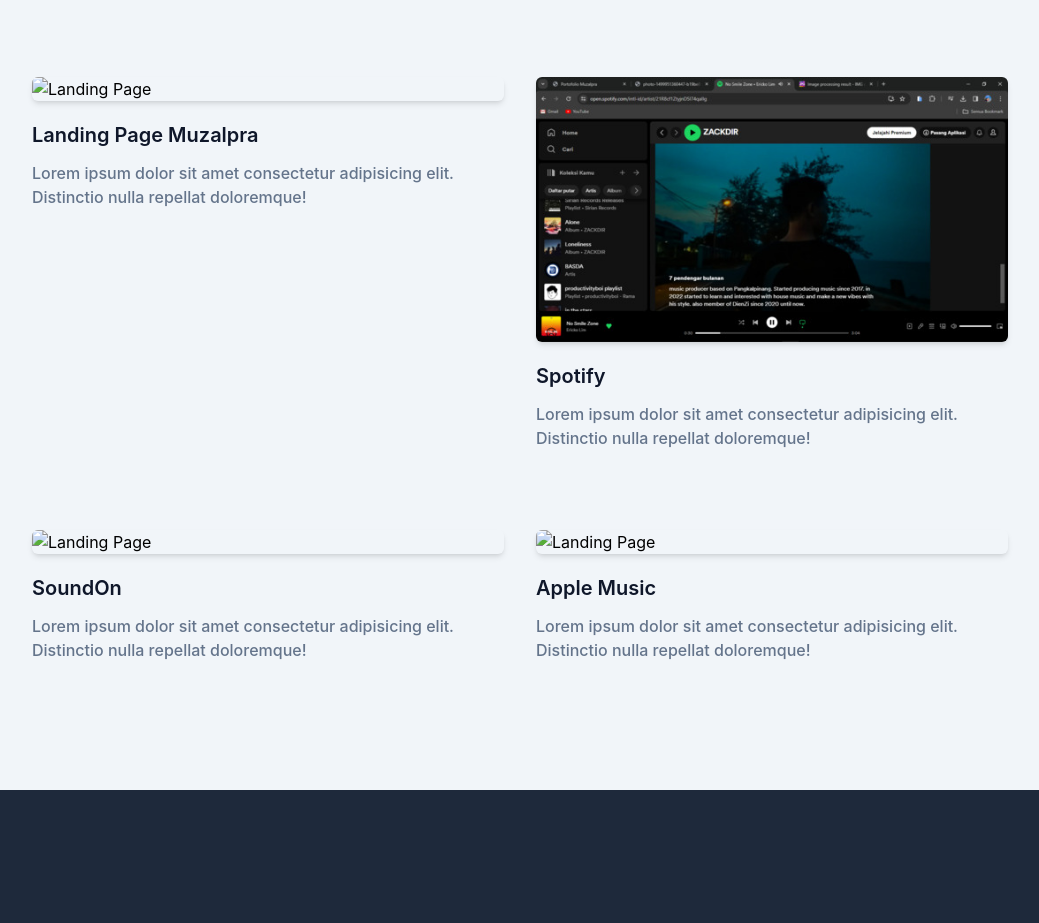
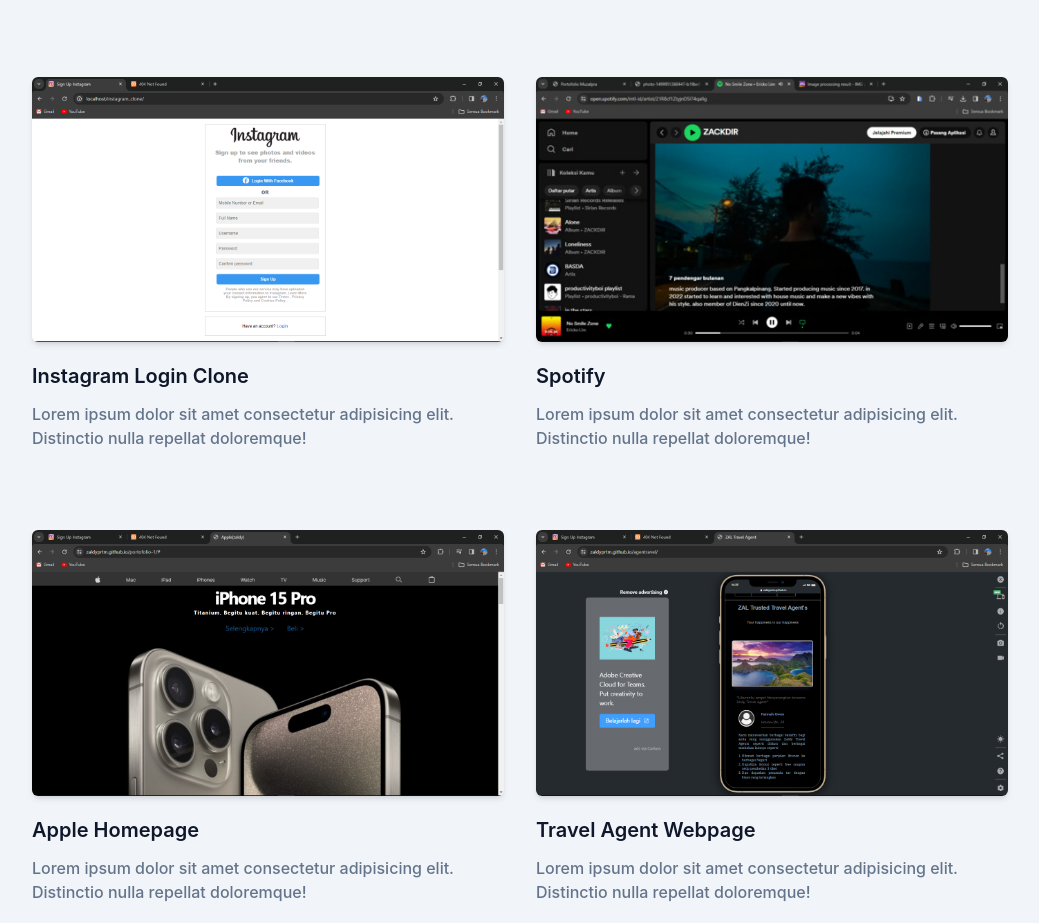
Before and after one commit to zaldyprtm/Muzalpra-portfolio, a website: page index.html in a window 1280 px wide. Shown: the part 1667-2590 px from the top of the page, without its empty margins (120-1159 px from the left). Drawn offline with Linux system fonts and the light colour scheme.

Commit message:
update portfolio

```diff
--- a/index.html
+++ b/index.html
@@ -162,30 +162,30 @@
         <div class="w-full px-4 flex flex-wrap justify-center  xl:w-10/12 xl:mx-auto">
             <div class="mb-12 p-4 md:w-1/2">
                 <div class="rounded-md shadow-md overflow-hidden">
-                    <img src="dist/img/portofolio/1.jpg" alt="Landing Page" width="w-full">
+                    <img src="dist/img/portofolio/1.png" alt="Instagram Clone" width="w-full">
                 </div>
-                <h3 class="font-semibold text-xl text-dark mt-5 mb-3 dark:text-white">Landing Page Muzalpra</h3>
+                <h3 class="font-semibold text-xl text-dark mt-5 mb-3 dark:text-white">Instagram Login Clone</h3>
                 <p class="font-medium text-base text-secondary">Lorem ipsum dolor sit amet consectetur adipisicing elit. Distinctio nulla repellat doloremque!</p>
             </div>
             <div class="mb-12 p-4 md:w-1/2">
                 <div class="rounded-md shadow-md overflow-hidden">
-                    <img src="dist/img/portofolio/2.jpg" alt="Landing Page" width="w-full">
+                    <img src="dist/img/portofolio/2.jpg" alt="Spotify" width="w-full">
                 </div>
                 <h3 class="font-semibold text-xl text-dark mt-5 mb-3 dark:text-white">Spotify</h3>
                 <p class="font-medium text-base text-secondary">Lorem ipsum dolor sit amet consectetur adipisicing elit. Distinctio nulla repellat doloremque!</p>
             </div>
             <div class="mb-12 p-4 md:w-1/2">
                 <div class="rounded-md shadow-md overflow-hidden">
-                    <img src="dist/img/portofolio/3.jpg" alt="Landing Page" width="w-full">
+                    <img src="dist/img/portofolio/3.png" alt="AppleHomePage" width="w-full">
                 </div>
-                <h3 class="font-semibold text-xl text-dark mt-5 mb-3  dark:text-white">SoundOn</h3>
+                <h3 class="font-semibold text-xl text-dark mt-5 mb-3  dark:text-white">Apple Homepage</h3>
                 <p class="font-medium text-base text-secondary">Lorem ipsum dolor sit amet consectetur adipisicing elit. Distinctio nulla repellat doloremque!</p>
             </div>
             <div class="mb-12 p-4 md:w-1/2">
                 <div class="rounded-md shadow-md overflow-hidden">
-                    <img src="dist/img/portofolio/4.jpg" alt="Landing Page" width="w-full">
+                    <img src="dist/img/portofolio/4.png" alt="Travel Agent" width="w-full">
                 </div>
-                <h3 class="font-semibold text-xl text-dark mt-5 mb-3 dark:text-white">Apple Music</h3>
+                <h3 class="font-semibold text-xl text-dark mt-5 mb-3 dark:text-white">Travel Agent Webpage</h3>
                 <p class="font-medium text-base text-secondary">Lorem ipsum dolor sit amet consectetur adipisicing elit. Distinctio nulla repellat doloremque!</p>
             </div>
         </div>
```
